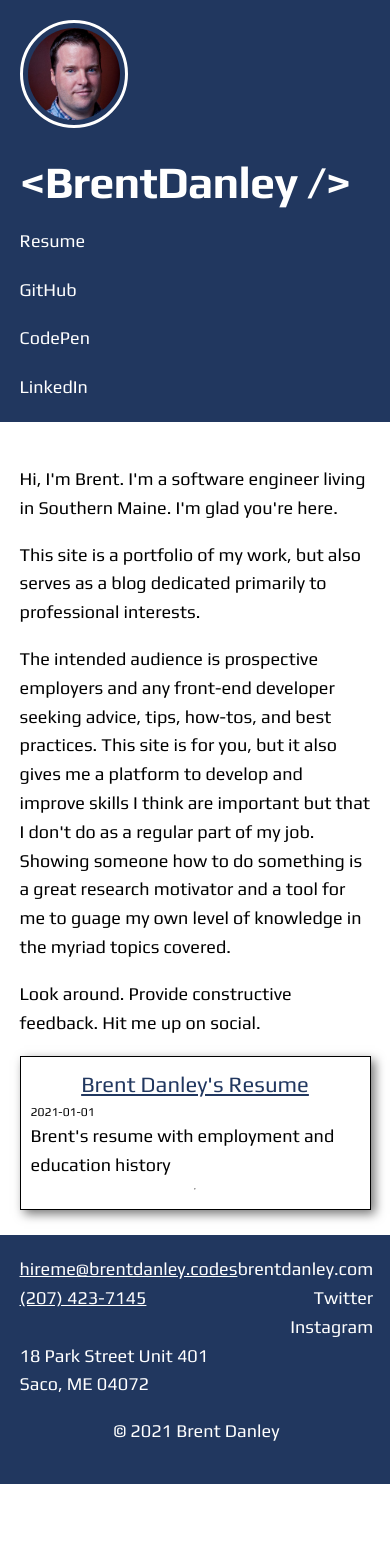
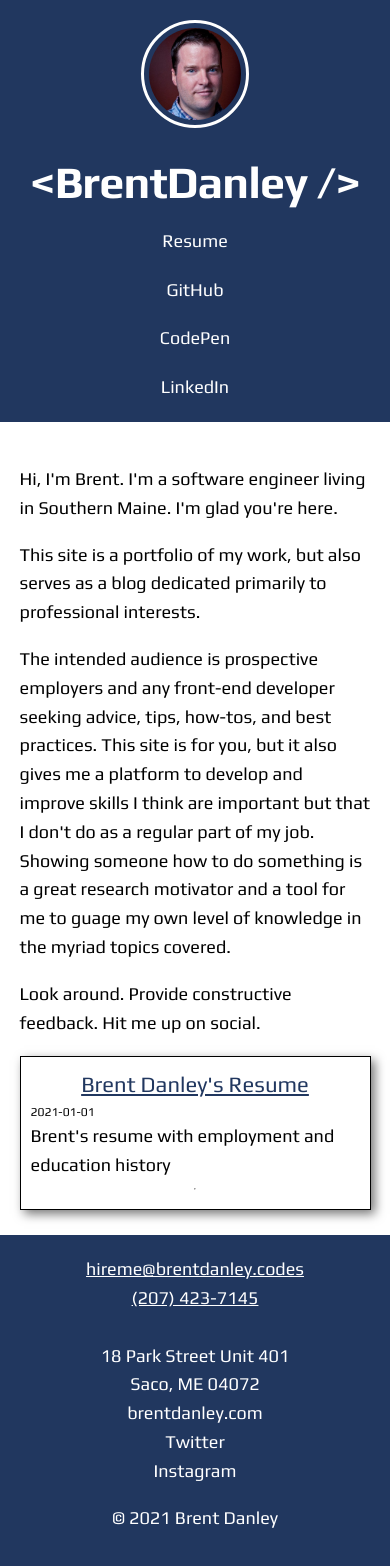
Before and after one commit to brentdanley/codes, a Next.js app: page / in a window 390 px wide. Shown: the top 1566 px of the page. Before the commit the page ends 1484 px from the top, so only its background shows below. Built offline with nearby package versions, Linux system fonts and the light colour scheme.

Commit message:
Responsive fixes to header and footer on mobile

```diff
--- a/components/footer.module.scss
+++ b/components/footer.module.scss
@@ -1,10 +1,18 @@
+$mobile-breakpoint: 767px;
+
 .footer {
     display: grid;
+    grid-template-columns: repeat(2, 1fr);
     grid-template-areas: 'contact links' 'copyright copyright';
     justify-content: space-between;
     background-color: var(--primary-color);
     color: white;
     padding: 20px 5%;
+
+    @media (max-width: $mobile-breakpoint) {
+        grid-template-columns: 1fr;
+        grid-template-areas: 'contact' 'links' 'copyright';
+    }
 }
 
 .links {
@@ -16,6 +24,10 @@
 
     a {
         color: white;
+    }
+
+    @media (max-width: $mobile-breakpoint) {
+        text-align: center;
     }
 }
 
@@ -30,6 +42,10 @@
     address {
         font-style: normal;
     }
+
+    @media (max-width: $mobile-breakpoint) {
+        text-align: center;
+    }
 }
 
 .copyright {
--- a/components/header.js
+++ b/components/header.js
@@ -8,7 +8,7 @@ const Header = props => {
         <header className={styles.header}>
                 <PrimaryNavigation className={styles.nav} />
                 <Link href="/">
-                    <a>
+                    <a className={styles.headShot}>
                     <Image
                         priority
                         src="/images/profile.jpg"
--- a/components/header.module.scss
+++ b/components/header.module.scss
@@ -1,12 +1,16 @@
+$mobile-breakpoint: 767px;
+
 .header {
     background-color: var(--primary-color);
     display: grid;
+    grid-template-columns: max-content 1fr auto;
     grid-template-areas: 'headshot title nav';
     justify-content: space-between;
     align-items: center;
     padding: 20px 5%;
 
-    @media (max-width: 767px) {
+    @media (max-width: $mobile-breakpoint) {
+        grid-template-columns: 1fr;
         grid-template-areas: 'headshot' 'title' 'nav';
     }
 }
@@ -19,19 +23,28 @@
     letter-spacing: -0.05rem;
     margin: 1rem 0;
     color: white;
+    text-align: center;
 
     a {
         color: inherit;
     }
 }
 
-.borderCircle {
+.headShot {
     grid-area: headshot;
-    border-radius: 9999px;
-    padding: 5px !important;
-    border: 3px solid white !important;
+    margin: 0 auto;
+
+    .borderCircle {
+        border-radius: 9999px;
+        padding: 5px !important;
+        border: 3px solid white !important;
+    }
 }
 
 .nav {
     grid-area: nav;
+
+    @media (max-width: $mobile-breakpoint) {
+        text-align: center;
+    }
 }
```
